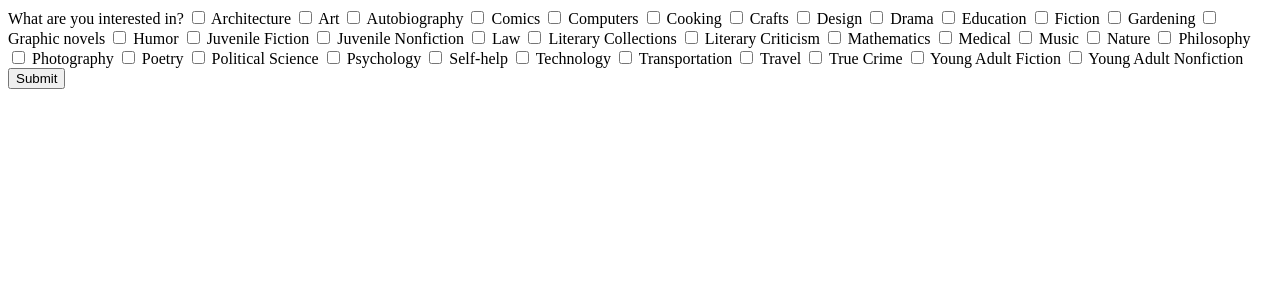
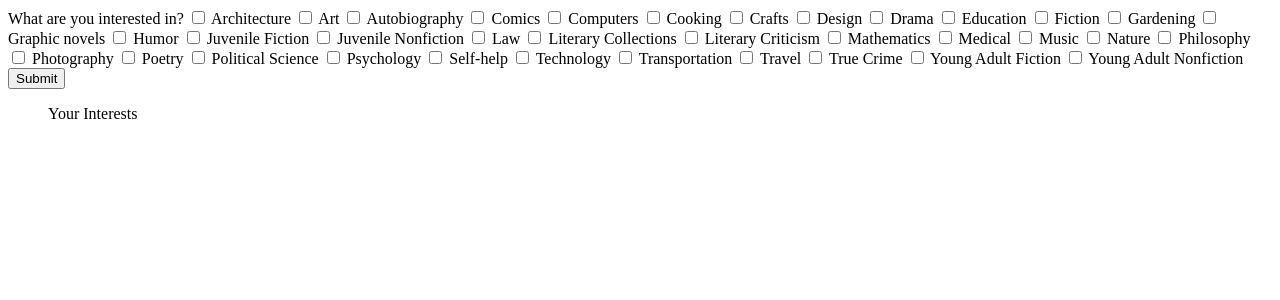
Before and after one commit to andersonnatasha/Book-App, a Flask app: template templates/get_user_interests.html in a window 1280 px wide. Shown: the top 300 px of the page. Run offline with Flask 2, Linux system fonts and the light colour scheme; the template is opened without the code that fills it, so the values that code supplies are empty; the visitor is signed in with stand-in values (Sample User, id 1).

Commit message:
can view your interests on interest page

```diff
--- a/crud.py
+++ b/crud.py
@@ -441,9 +441,8 @@ def get_user_interest(user_id, interest_id):
 def get_all_interests_for_user(user_id):
     """Return a userinterest by a user id."""
 
-    user = User.query.get(user_id)
+    return UserInterest.query.filter(UserInterest.user_id ==user_id).all()
 
-    return user.interests
 
 
 if __name__ == '__main__':
--- a/server.py
+++ b/server.py
@@ -114,7 +114,11 @@ def get_user_interests():
     """View get interests page."""
 
     if session.get('user_id'):
-        return render_template('get_user_interests.html')
+        all_interests_for_a_user = crud.get_all_interests_for_user(session['user_id'])
+        session['log_in_occurrences'] = crud.get_user_login_occurrences(crud.get_user_by_id(session['user_id']))
+        print('++++++++++++++++++++++++++++++++++++')
+        print(all_interests_for_a_user)
+        return render_template('get_user_interests.html', all_interests_for_a_user=all_interests_for_a_user)
     else:
         return redirect ("/")
 
--- a/templates/get_user_interests.html
+++ b/templates/get_user_interests.html
@@ -114,4 +114,14 @@
     <input type="submit">
 </form>
 
+{%if session['log_in_occurrences']%}
+
+<ul>Your Interests</ul>
+{% for interest in all_interests_for_a_user%}
+<li>{{ interest.interest.interest }}</li>
+
+{% endfor %}
+{% endif %}
+
+
 {% endblock %}
```
Also changed, not shown: templates/recommended_for_you.html (+8 -0 lines).
